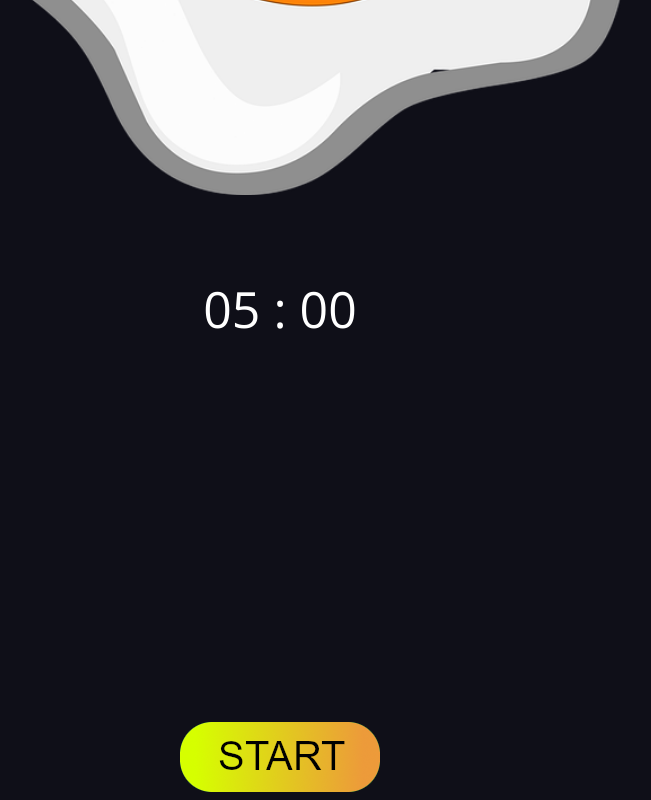
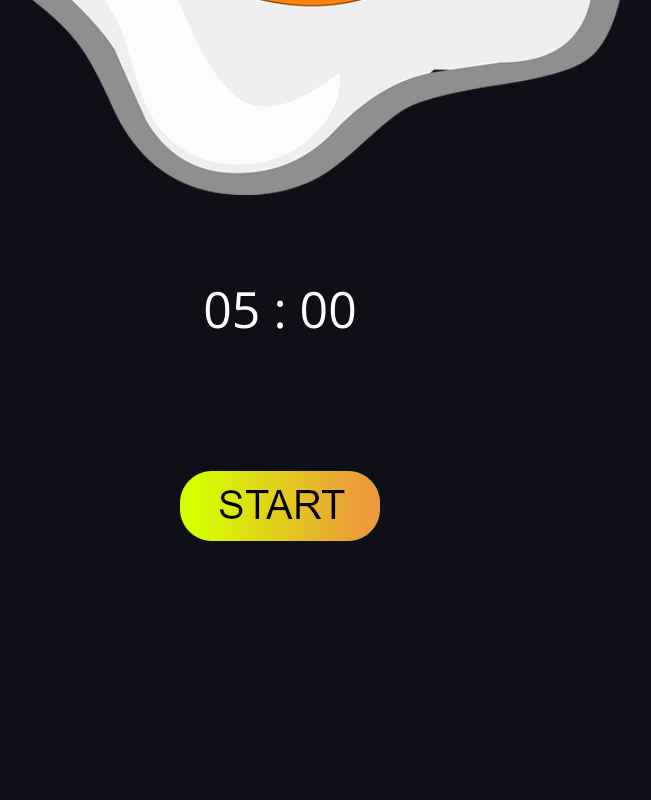
Before and after one commit to itzeuke/egg_timer, a plain HTML site: page index.html in a window 1280 px wide. Shown: the part 697-1497 px from the top of the page, without its empty margins (360-1011 px from the left). After the commit the page ends 1246 px from the top, so only its background shows below. Drawn offline with nearby package versions, Linux system fonts and the light colour scheme.

Commit message:
switched button margin

```diff
--- a/style.css
+++ b/style.css
@@ -24,7 +24,7 @@ body {
 }
 
 #start {
-    margin-top: 30%;
+    margin-top: 16vh;
 }
 
 .display-center {
```
